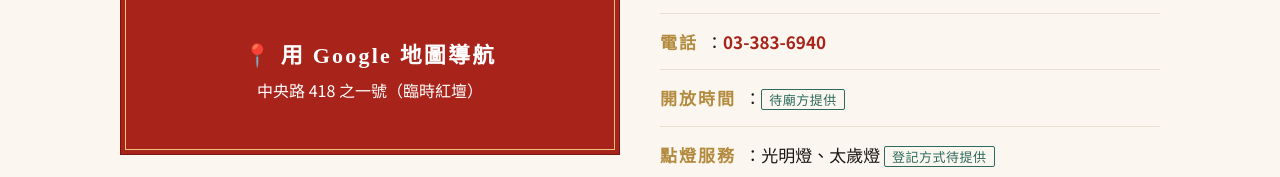
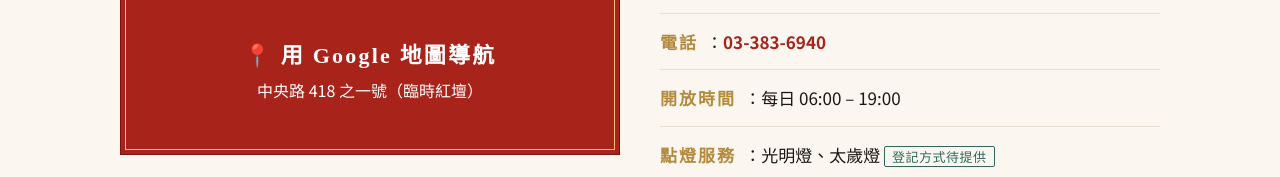
Before and after one commit to max411008/shalun-baoan, a plain HTML site: page index.html in a window 1280 px wide. Shown: the part 5429-5606 px from the top of the page. Drawn offline with Linux system fonts and the light colour scheme.

Commit message:
補開放時間

```diff
--- a/index.html
+++ b/index.html
@@ -404,7 +404,7 @@
         <ul>
           <li><b>地址</b>：桃園市大園區沙崙里中央路 418 之一號（臨時紅壇）</li>
           <li><b>電話</b>：<a href="tel:033836940">03-383-6940</a></li>
-          <li><b>開放時間</b>：<span class="pending">待廟方提供</span></li>
+          <li><b>開放時間</b>：每日 06:00 – 19:00</li>
           <li><b>點燈服務</b>：光明燈、太歲燈 <span class="pending">登記方式待提供</span></li>
         </ul>
       </div>
```
